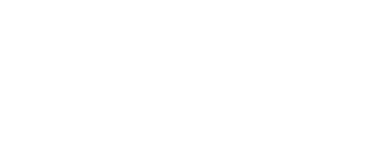
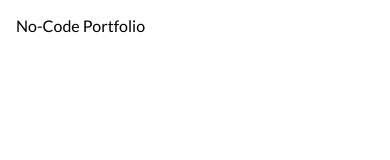
Before and after one commit to rick99gtp/portfolio-no-code-platform, a React (Create React App) app in the folder portfolio-no-code-platform/: page / in a window 390 px wide. Shown: the top 160 px of the page. Built offline with nearby package versions, Linux system fonts and the light colour scheme.

Commit message:
Header setup and responsive

```diff
--- a/portfolio-no-code-platform/src/App.js
+++ b/portfolio-no-code-platform/src/App.js
@@ -1,10 +1,23 @@
 import Header from './components/Header';
 import "./styles/styles.css";
+import { useState, useEffect } from 'react';
 
 const App = () => {
+  const [width, setWidth] = useState(window.innerWidth);
+
+  useEffect(() => {
+    const handleResizeWindow = () => setWidth(window.innerWidth);
+
+    window.addEventListener('resize', handleResizeWindow);
+    return () => {
+      window.removeEventListener('resize', handleResizeWindow);
+    };
+
+  }, []);
+
   return (
     <div className="App">
-      <Header />
+      <Header appWidth={width}/>
     </div>
   );
 }
--- a/portfolio-no-code-platform/src/components/Header.js
+++ b/portfolio-no-code-platform/src/components/Header.js
@@ -1,13 +1,16 @@
-const Header = () => {
+const Header = (props) => {
     return (
+
         <div className='header'>
             <div className='header-logo'>No-Code Portfolio</div>
             <nav>
+                {props.appWidth >= 1070 ?
                 <ul>
                     <li>Get Started</li>
                     <li>How It Works</li>
                     <li>Contact</li>
                 </ul>
+                : null}
             </nav>
         </div>
     )
--- a/portfolio-no-code-platform/src/styles/_header.scss
+++ b/portfolio-no-code-platform/src/styles/_header.scss
@@ -2,7 +2,7 @@
     display: flex;
     justify-content: space-between;
     align-items: center;
-    color: $white;
+    color: $black;
 
     .header-logo {
 
--- a/portfolio-no-code-platform/src/styles/_reset.scss
+++ b/portfolio-no-code-platform/src/styles/_reset.scss
@@ -0,0 +1,5 @@
+* {
+    margin: 0;
+    padding: 0;
+    box-sizing: border-box;
+}
--- a/portfolio-no-code-platform/src/styles/styles.css
+++ b/portfolio-no-code-platform/src/styles/styles.css
@@ -1,3 +1,11 @@
+@import url("https://fonts.googleapis.com/css2?family=Lato:wght@400;700;900&display=swap");
+* {
+  margin: 0;
+  padding: 0;
+  -webkit-box-sizing: border-box;
+          box-sizing: border-box;
+}
+
 .header {
   display: -webkit-box;
   display: -ms-flexbox;
@@ -8,7 +16,7 @@
   -webkit-box-align: center;
       -ms-flex-align: center;
           align-items: center;
-  color: #fff;
+  color: #000;
 }
 
 .header nav {
@@ -26,6 +34,7 @@
 }
 
 body {
-  margin: 0 10rem;
+  padding: 1rem;
+  font-family: "Lato", sans-serif;
 }
 /*# sourceMappingURL=styles.css.map */
--- a/portfolio-no-code-platform/src/styles/styles.scss
+++ b/portfolio-no-code-platform/src/styles/styles.scss
@@ -1,7 +1,9 @@
 @import "reset";
-@import "variables";
+@import "colors";
 @import "header";
+@import url('https://fonts.googleapis.com/css2?family=Lato:wght@400;700;900&display=swap');
 
 body {
-    margin: 0 10rem;
+    padding: 1rem;
+    font-family: "Lato", sans-serif;
 }
```
Also changed, not shown: portfolio-no-code-platform/src/styles/_colors.scss (renamed from portfolio-no-code-platform/src/styles/_variables.scss), 1 other file (tests, documents, lock files or other folders).
